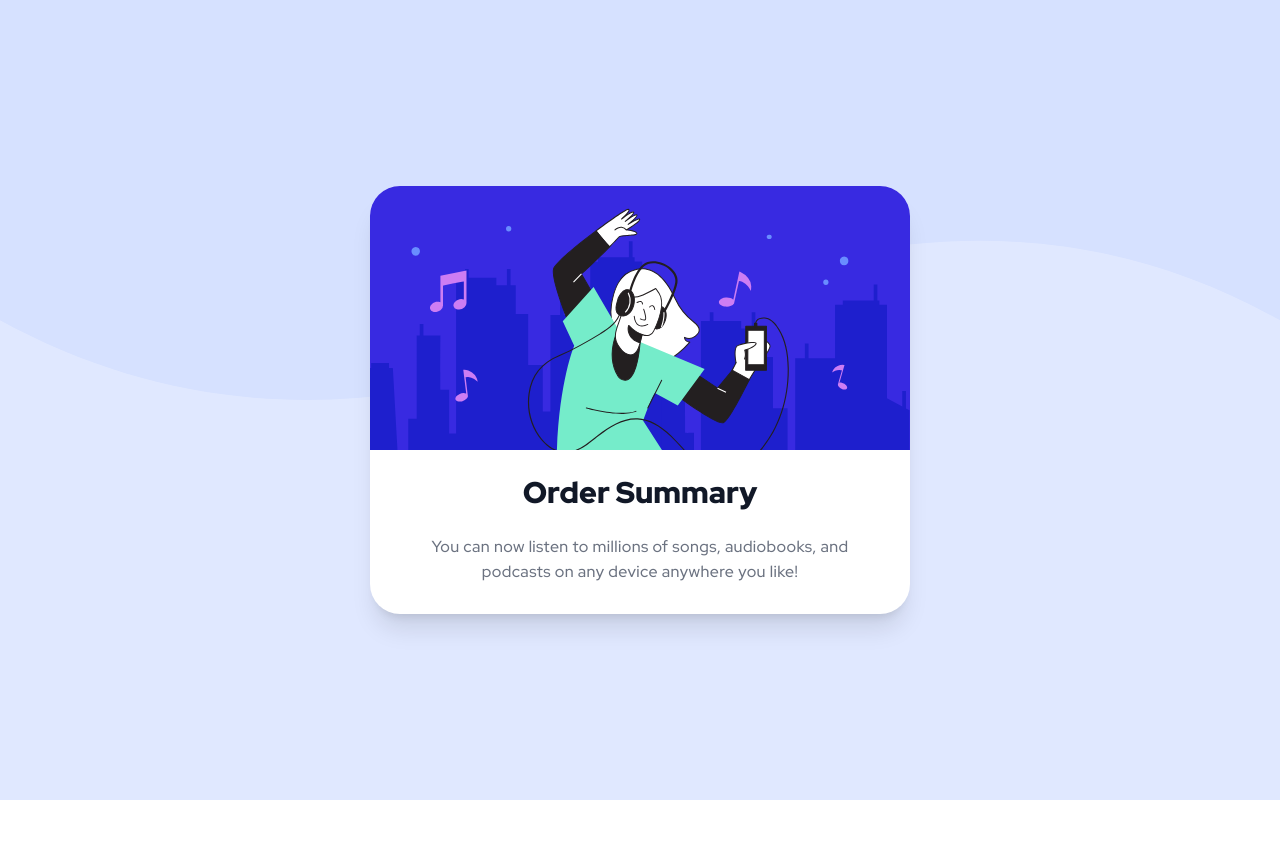
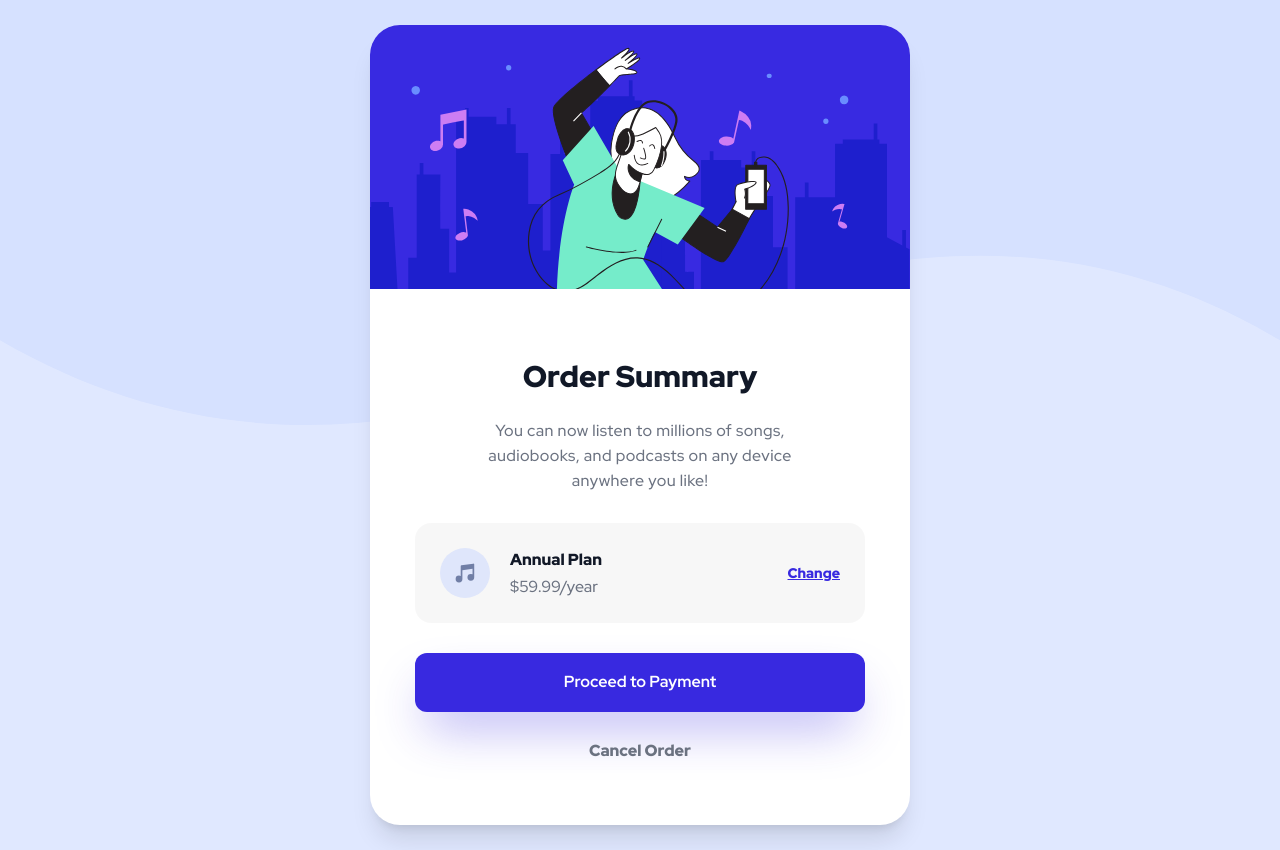
Before and after one commit to john-mirage/order-summary-component, a React (Vite) app: page / in a window 1280 px wide. Before the commit the page ends 800 px from the top, so only its background shows below. Built offline with nearby package versions, Linux system fonts and the light colour scheme.

Commit message:
feat(ui): add base components

```diff
--- a/src/assets/styles/theme.scss
+++ b/src/assets/styles/theme.scss
@@ -1,4 +1,5 @@
 $color-pale-blue: hsl(225, 100%, 94%);
+$color-bright-blue: hsl(245, 75%, 52%);
 $color-dark-gray: #111827;
 $color-gray: #6b7280;
 $color-white: hsl(0, 0%, 100%);
--- /dev/null
+++ b/src/components/button/button.module.scss
@@ -0,0 +1,39 @@
+@use '../../assets/styles/theme';
+
+@mixin button {
+    display: block;
+    width: 100%;
+    padding: 2rem;
+    border-radius: 1.2rem;
+    font-size: 1.6rem;
+    text-align: center;
+    transition-duration: 300ms;
+    outline: none;
+    border: none;
+    cursor: pointer;
+}
+
+.primaryButton {
+    @include button;
+    background-color: theme.$color-bright-blue;
+    box-shadow: 0 25px 50px -12px rgba(56, 41, 224, 0.4);
+    font-weight: 700;
+    color: theme.$color-white;
+    transition-property: opacity;
+
+    &:hover {
+        opacity: 80%;
+    }
+}
+
+.secondaryButton {
+    @include button;
+    background-color: transparent;
+    font-weight: 900;
+    color: theme.$color-gray;
+    transition-property: color;
+
+    &:hover {
+        color: theme.$color-dark-gray;
+    }
+}
--- /dev/null
+++ b/src/components/button/button.tsx
@@ -0,0 +1,14 @@
+import style from './button.module.scss'
+
+interface Props {
+    label: string;
+    secondary: boolean;
+}
+
+function Button({ label, secondary }: Props) {
+    return (
+        <button className={secondary ? style.secondaryButton : style.primaryButton}>{label}</button>
+    )
+}
+
+export default Button
--- a/src/components/card/card.module.scss
+++ b/src/components/card/card.module.scss
@@ -7,6 +7,14 @@
     border-radius: 3rem;
     box-shadow: theme.$shadow;
     background-color: theme.$color-white;
+
+    &__body {
+        padding: 3rem;
+
+        @media screen and (min-width: theme.$screen-small) {
+            padding: 4.5rem;
+        }
+    }
 
     &__image {
         display: block;
@@ -40,4 +48,14 @@
             padding-right: 10%;
         }
     }
+
+    &__order {
+        width: 100%;
+        height: auto;
+        margin-bottom: 3rem;
+    }
+
+    &__primaryButton {
+        margin-bottom: 1rem;
+    }
 }
--- a/src/components/card/card.tsx
+++ b/src/components/card/card.tsx
@@ -1,12 +1,23 @@
 import style from './card.module.scss'
+import Order from '../order/order'
+import Button from '../button/button'
 import illustration from '../../assets/images/illustration-hero.svg'
 
 function Card() {
     return (
         <article className={style.card}>
             <img className={style.card__image} src={illustration} />
-            <h1 className={style.card__title}>Order Summary</h1>
-            <p className={style.card__description}>You can now listen to millions of songs, audiobooks, and podcasts on any device anywhere you like!</p>
+            <div className={style.card__body}>
+                <h1 className={style.card__title}>Order Summary</h1>
+                <p className={style.card__description}>You can now listen to millions of songs, audiobooks, and podcasts on any device anywhere you like!</p>
+                <div className={style.card__order}>
+                    <Order />
+                </div>
+                <div className={style.card__primaryButton}>
+                    <Button label="Proceed to Payment" secondary={false} />
+                </div>
+                <Button label="Cancel Order" secondary={true} />
+            </div>
         </article>
     )
 }
--- /dev/null
+++ b/src/components/music-icon/music-icon.module.scss
@@ -0,0 +1,12 @@
+.musicIcon {
+    width: 100%;
+    height: 100%;
+
+    &__circle {
+        fill: #DFE6FB;
+    }
+
+    &__keynote {
+        fill: #717FA6;
+    }
+}
--- /dev/null
+++ b/src/components/music-icon/music-icon.tsx
@@ -0,0 +1,33 @@
+import * as React from "react";
+import { SVGProps, Ref, forwardRef } from "react";
+import style from './music-icon.module.scss'
+
+const SvgIconMusic = (
+    props: SVGProps<SVGSVGElement>,
+    ref: Ref<SVGSVGElement>
+) => (
+  <svg
+      className={style.musicIcon}
+      xmlns="http://www.w3.org/2000/svg"
+      viewBox="0 0 48 48"
+      ref={ref}
+      {...props}
+  >
+      <g fillRule="evenodd">
+          <circle
+              className={style.musicIcon__circle}
+              cx={24}
+              cy={24}
+              r={24}
+          />
+          <path
+              className={style.musicIcon__keynote}
+              fillRule="nonzero"
+              d="M32.574 15.198a.81.81 0 00-.646-.19L20.581 16.63a.81.81 0 00-.696.803V26.934a3.232 3.232 0 00-1.632-.44A3.257 3.257 0 0015 29.747 3.257 3.257 0 0018.253 33a3.257 3.257 0 003.253-3.253v-8.37l9.726-1.39v5.327a3.232 3.232 0 00-1.631-.441 3.257 3.257 0 00-3.254 3.253 3.257 3.257 0 003.254 3.253 3.257 3.257 0 003.253-3.253V15.81a.81.81 0 00-.28-.613z"
+          />
+      </g>
+  </svg>
+);
+
+const ForwardRef = forwardRef(SvgIconMusic);
+export default ForwardRef;
--- /dev/null
+++ b/src/components/order/order.module.scss
@@ -0,0 +1,77 @@
+@use '../../assets/styles/theme';
+
+.order {
+    display: flex;
+    flex-direction: column;
+    align-items: center;
+    background-color: rgba(0, 0, 0, 0.03);
+    padding: 2rem;
+    border-radius: 1.6rem;
+
+    @media screen and (min-width: 384px) {
+        flex-direction: row;
+    }
+
+    @media screen and (min-width: theme.$screen-small) {
+        padding: 2.5rem;
+    }
+
+    &__icon {
+        flex: 0 0 5rem;
+        width: 5rem;
+        height: 5rem;
+        margin-bottom: 1.5rem;
+
+        @media screen and (min-width: 384px) {
+            margin-bottom: 0;
+            margin-right: 2rem;
+        }
+    }
+
+    &__summary {
+        flex: 1 1 0;
+        display: flex;
+        flex-direction: column;
+        justify-content: space-between;
+        height: 4.5rem;
+    }
+
+    &__plan {
+        font-size: 1.6rem;
+        font-weight: 900;
+        margin: 0;
+        color: theme.$color-dark-gray;
+    }
+
+    &__price {
+        font-size: 1.6rem;
+        font-weight: 500;
+        margin: 0;
+        color: theme.$color-gray;
+    }
+
+    &__action {
+        flex: 0 0 auto;
+        margin-top: 1.5rem;
+
+        @media screen and (min-width: 384px) {
+            margin-top: 0;
+            margin-left: auto;
+        }
+    }
+
+    &__changeLink {
+        font-size: 1.4rem;
+        font-weight: 900;
+        text-decoration: underline;
+        color: theme.$color-bright-blue;
+        cursor: pointer;
+        transition-property: opacity;
+        transition-duration: 300ms;
+
+        &:hover {
+            opacity: 80%;
+            text-decoration: none;
+        }
+    }
+}
--- /dev/null
+++ b/src/components/order/order.tsx
@@ -0,0 +1,23 @@
+import style from './order.module.scss'
+import MusicIcon from '../music-icon/music-icon'
+
+function Order() {
+    return (
+        <div className={style.order}>
+            <div className={style.order__icon}>
+                <MusicIcon />
+            </div>
+
+            <div className={style.order__summary}>
+                <h3 className={style.order__plan}>Annual Plan</h3>
+                <p className={style.order__price}>$59.99/year</p>
+            </div>
+
+            <div className={style.order__action}>
+                <a className={style.order__changeLink} href="#">Change</a>
+            </div>
+        </div>
+    )
+}
+
+export default Order
--- a/src/components/page/page.module.scss
+++ b/src/components/page/page.module.scss
@@ -16,9 +16,8 @@
     @media screen and (min-width: theme.$screen-small) {
         background-image: url(/src/assets/images/pattern-background-desktop.svg);
     }
-}
 
-.page__card {
+    &__card {
         width: 100%;
         height: auto;
 
@@ -28,3 +27,4 @@
             margin-right: auto;
         }
     }
+}
```
Lines whose indentation alone changed are shown as unchanged.
